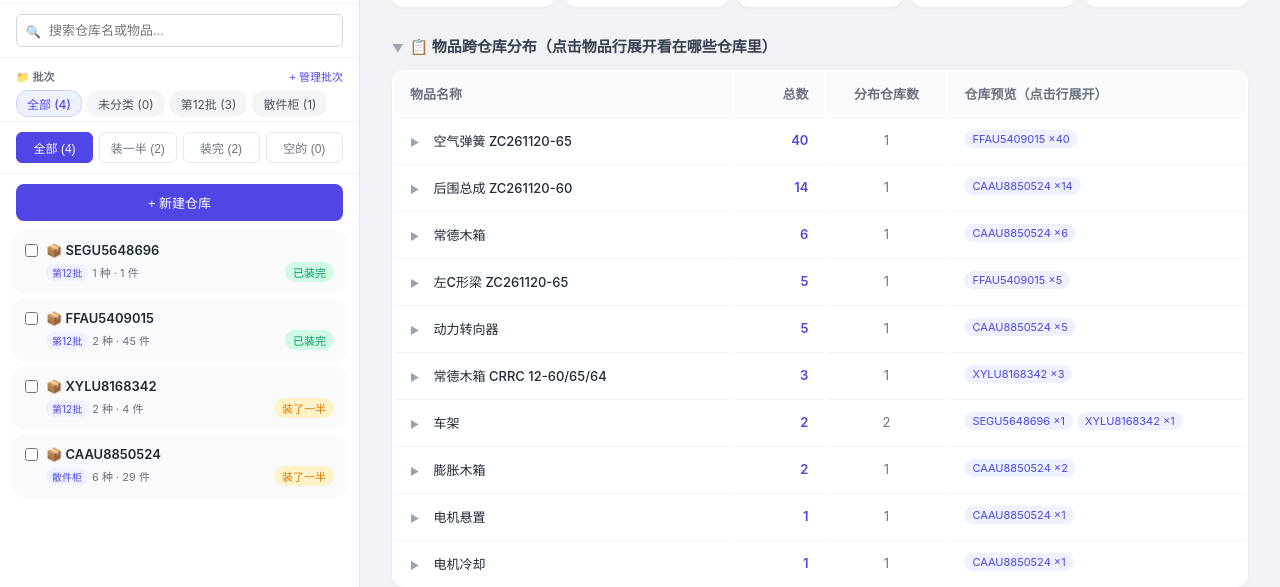
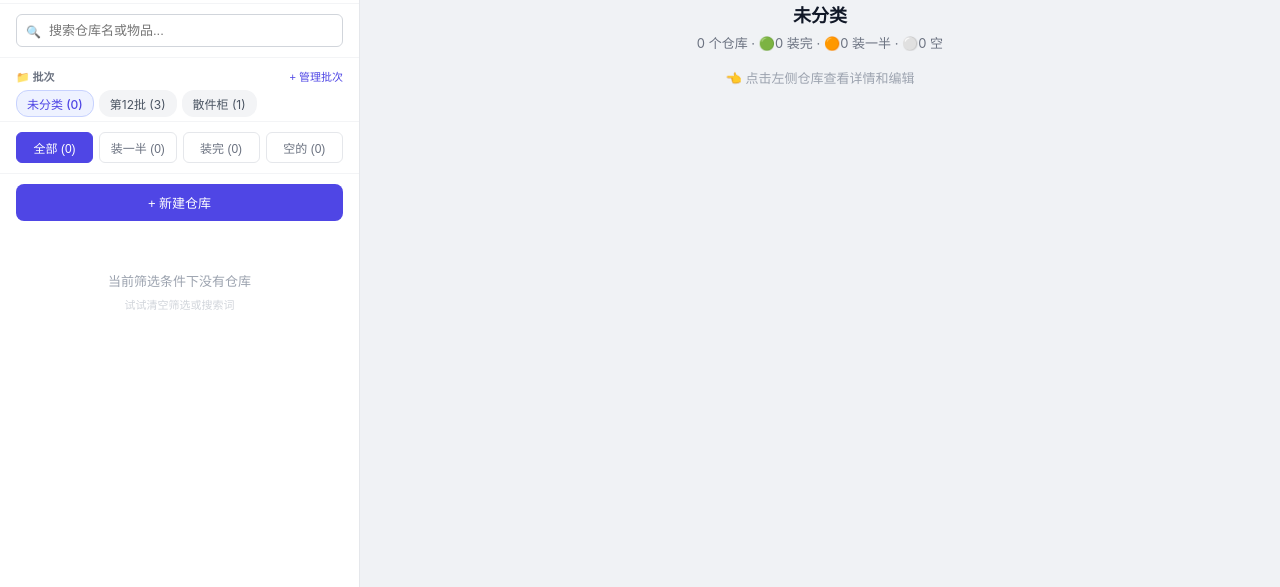
Before and after one commit to mryijia/packing-system, a plain HTML site: page index.html in a window 1280 px wide. Shown: the part 213-800 px from the top of the page. Drawn offline with nearby package versions, Linux system fonts and the light colour scheme.

Commit message:
refactor: 强制必须选批次(默认选第一个),砍掉全局概览,全部导出只跟批次走

```diff
--- a/index.html
+++ b/index.html
@@ -668,7 +668,7 @@ let state = {
   warehouses: [],         // [{id, name, batchId, note, status, items:[{name, qty}]}]
   selectedId: null,
   filter: 'all',          // all | half | done | empty
-  selectedBatch: 'all',   // all | batchId
+  selectedBatch: '',       // '' = 未选（等用户选）| batchId
   searchKw: '',
   selectedWIds: new Set(),
   expandedDist: {},       // {dist-i: true}
@@ -722,6 +722,11 @@ function loadData() {
     }
   }
   ensureDataIntegrity();
+  // 自动选一个批次（优先选有仓库的，没选过就选第一个）
+  if (!state.selectedBatch || state.selectedBatch === '') {
+    const firstWithWh = state.batches.find(b => b.id !== DEFAULT_BATCH.id && state.warehouses.some(w => w.batchId === b.id));
+    state.selectedBatch = firstWithWh ? firstWithWh.id : (state.batches.find(b => b.id !== DEFAULT_BATCH.id)?.id || DEFAULT_BATCH.id);
+  }
   // 写回本地（迁移成功就顺便升版）
   localStorage.setItem(STORAGE_KEY_V2, JSON.stringify({
     batches: state.batches,
@@ -888,7 +893,7 @@ function getFilteredWarehouses() {
   let list = state.warehouses.slice();
 
   // 批次筛选
-  if (state.selectedBatch !== 'all') {
+  if (state.selectedBatch !== '') {
     list = list.filter(w => w.batchId === state.selectedBatch);
   }
   // 状态筛选
@@ -928,7 +933,7 @@ function render() {
 function renderStats() {
   // 统计跟随当前选中的批次（不是全部仓库），但不受状态筛选/搜索词影响
   let pool = state.warehouses;
-  if (state.selectedBatch !== 'all') {
+  if (state.selectedBatch !== '') {
     pool = pool.filter(w => w.batchId === state.selectedBatch);
   }
   const total = pool.length;
@@ -948,15 +953,12 @@ function renderStats() {
 
 function renderBatchChips() {
   const el = document.getElementById('batchChips');
-  const allBadge = state.selectedBatch === 'all' ? 'active' : '';
-  el.innerHTML = `
-    <div class="batch-chip ${allBadge}" onclick="setBatch('all')">全部 (${state.warehouses.length})</div>
-    ${state.batches.map(b => {
-      const cnt = state.warehouses.filter(w => w.batchId === b.id).length;
-      const act = state.selectedBatch === b.id ? 'active' : '';
-      return `<div class="batch-chip ${act}" onclick="setBatch('${b.id}')">${escapeHtml(b.name)} (${cnt})</div>`;
-    }).join('')}
-  `;
+  // 去掉"全部"chip，只显示具体批次，强制必须选一个
+  el.innerHTML = state.batches.map(b => {
+    const cnt = state.warehouses.filter(w => w.batchId === b.id).length;
+    const act = state.selectedBatch === b.id ? 'active' : '';
+    return `<div class="batch-chip ${act}" onclick="setBatch('${b.id}')">${escapeHtml(b.name)} (${cnt})</div>`;
+  }).join('');
 }
 
 function renderStatusFilters() {
@@ -964,7 +966,7 @@ function renderStatusFilters() {
   if (!el) return;
   // 数量统计：跟随当前批次，但不受状态筛选/搜索词影响（不然数字乱跳）
   let pool = state.warehouses;
-  if (state.selectedBatch !== 'all') {
+  if (state.selectedBatch !== '') {
     pool = pool.filter(w => w.batchId === state.selectedBatch);
   }
   let all = pool.length, empty = 0, half = 0, done = 0;
@@ -1052,61 +1054,24 @@ function renderMain() {
   const wh = state.warehouses.find(w => w.id === state.selectedId);
 
   if (!wh) {
-    // ===== 全局一览模式 =====
-    // pool 跟随选中批次（和左侧统计/筛选一致），选"全部"才看所有仓库
+    // ===== 未选仓库：简洁空状态，砍掉全局概览 =====
     let pool = state.warehouses;
-    if (state.selectedBatch !== 'all') {
+    if (state.selectedBatch !== '') {
       pool = pool.filter(w => w.batchId === state.selectedBatch);
     }
-    const totalWh = pool.length;
-    const halfWh = pool.filter(w => getWarehouseStatus(w) === 'half').length;
-    const doneWh = pool.filter(w => getWarehouseStatus(w) === 'done').length;
-    const emptyWh = pool.filter(w => getWarehouseStatus(w) === 'empty').length;
-    const totalItems = pool.reduce((s, w) => s + w.items.reduce((a, i) => a + (i.qty || 0), 0), 0);
-    const typeCount = new Set(pool.flatMap(w => w.items.map(i => i.name))).size;
-    const batchLabel = state.selectedBatch === 'all' ? '全部批次' : getBatchName(state.selectedBatch);
+    const batchLabel = state.selectedBatch === '' ? '全部批次' : getBatchName(state.selectedBatch);
+    const half = pool.filter(w => getWarehouseStatus(w) === 'half').length;
+    const done = pool.filter(w => getWarehouseStatus(w) === 'done').length;
+    const empty = pool.filter(w => getWarehouseStatus(w) === 'empty').length;
 
     main.innerHTML = `
-      <div class="main-header">
-        <div>
-          <h2>📊 ${escapeHtml(batchLabel)} · 概览</h2>
-          <div style="font-size:13px;color:#6b7280;margin-top:4px">
-            点击左侧仓库查看详情 · 再点一次取消选中
-          </div>
+      <div class="empty-state" style="padding:40px 20px">
+        <div class="big-icon">📦</div>
+        <h2 style="font-size:18px;margin-bottom:6px;color:#111827">${escapeHtml(batchLabel)}</h2>
+        <div style="color:#6b7280;font-size:13px;margin-bottom:16px">
+          ${pool.length} 个仓库 · 🟢${done} 装完 · 🟠${half} 装一半 · ⚪${empty} 空
         </div>
-      </div>
-
-      <div style="display:grid;grid-template-columns:repeat(5,1fr);gap:10px;margin-bottom:20px">
-        <div style="background:white;border-radius:10px;padding:12px;text-align:center;box-shadow:0 1px 3px rgba(0,0,0,0.05)">
-          <div style="font-size:22px;font-weight:700;color:#4f46e5">${totalWh}</div>
-          <div style="font-size:11px;color:#6b7280;margin-top:2px">仓库总数</div>
-        </div>
-        <div style="background:white;border-radius:10px;padding:12px;text-align:center;box-shadow:0 1px 3px rgba(0,0,0,0.05)">
-          <div style="font-size:22px;font-weight:700;color:#059669">${doneWh}</div>
-          <div style="font-size:11px;color:#6b7280;margin-top:2px">已装完</div>
-        </div>
-        <div style="background:white;border-radius:10px;padding:12px;text-align:center;box-shadow:0 1px 3px rgba(0,0,0,0.05)">
-          <div style="font-size:22px;font-weight:700;color:#d97706">${halfWh}</div>
-          <div style="font-size:11px;color:#6b7280;margin-top:2px">装了一半</div>
-        </div>
-        <div style="background:white;border-radius:10px;padding:12px;text-align:center;box-shadow:0 1px 3px rgba(0,0,0,0.05)">
-          <div style="font-size:22px;font-weight:700;color:#9ca3af">${emptyWh}</div>
-          <div style="font-size:11px;color:#6b7280;margin-top:2px">空仓库</div>
-        </div>
-        <div style="background:white;border-radius:10px;padding:12px;text-align:center;box-shadow:0 1px 3px rgba(0,0,0,0.05)">
-          <div style="font-size:22px;font-weight:700;color:#4f46e5">${totalItems}</div>
-          <div style="font-size:11px;color:#6b7280;margin-top:2px">总件数 · ${typeCount} 种</div>
-        </div>
-      </div>
-
-      <div class="global-summary">
-        <h3 class="collapsible" onclick="toggleSection('dist')">
-          <span class="chevron">${state.collapsed.dist ? '▶' : '▼'}</span>
-          📋 物品跨仓库分布（点击物品行展开看在哪些仓库里）
-        </h3>
-        <div class="${state.collapsed.dist ? 'collapsed-body' : ''}">
-          ${renderItemDistribution(pool)}
-        </div>
+        <p style="color:#9ca3af;font-size:13px">👈 点击左侧仓库查看详情和编辑</p>
       </div>
     `;
     return;
@@ -1436,7 +1401,7 @@ function openWarehouseModal(id) {
     title.textContent = '新建仓库';
     nameInput.value = '';
     noteInput.value = '';
-    batchSel.value = state.selectedBatch !== 'all' ? state.selectedBatch : DEFAULT_BATCH.id;
+    batchSel.value = state.selectedBatch !== '' ? state.selectedBatch : DEFAULT_BATCH.id;
   }
   modal.classList.add('show');
   setTimeout(() => nameInput.focus(), 100);
@@ -1629,8 +1594,8 @@ function exportCSV() {
   // pool 跟随当前选中批次（选"全部"才看所有）
   let pool = state.warehouses;
   let visibleBatches = state.batches;
-  let batchLabel = '全部批次';
-  if (state.selectedBatch !== 'all') {
+  let batchLabel = state.selectedBatch ? getBatchName(state.selectedBatch) : '全部批次';
+  if (state.selectedBatch !== '') {
     pool = pool.filter(w => w.batchId === state.selectedBatch);
     visibleBatches = state.batches.filter(b => b.id === state.selectedBatch);
     batchLabel = getBatchName(state.selectedBatch);
@@ -1723,8 +1688,8 @@ async function exportPNG() {
   // pool 跟随当前选中批次
   let pool = state.warehouses;
   let visibleBatches = state.batches;
-  let batchLabel = '全部批次';
-  if (state.selectedBatch !== 'all') {
+  let batchLabel = state.selectedBatch ? getBatchName(state.selectedBatch) : '全部批次';
+  if (state.selectedBatch !== '') {
     pool = pool.filter(w => w.batchId === state.selectedBatch);
     visibleBatches = state.batches.filter(b => b.id === state.selectedBatch);
     batchLabel = getBatchName(state.selectedBatch);
@@ -1882,8 +1847,8 @@ function exportVisualReport() {
   // pool 跟随当前选中批次
   let pool = state.warehouses;
   let visibleBatches = state.batches;
-  let batchLabel = '全部批次';
-  if (state.selectedBatch !== 'all') {
+  let batchLabel = state.selectedBatch ? getBatchName(state.selectedBatch) : '全部批次';
+  if (state.selectedBatch !== '') {
     pool = pool.filter(w => w.batchId === state.selectedBatch);
     visibleBatches = state.batches.filter(b => b.id === state.selectedBatch);
     batchLabel = getBatchName(state.selectedBatch);
@@ -2015,8 +1980,8 @@ function exportData() {
   // JSON 导出也跟随当前选中批次
   let pool = state.warehouses;
   let visibleBatches = state.batches;
-  let batchLabel = '全部批次';
-  if (state.selectedBatch !== 'all') {
+  let batchLabel = state.selectedBatch ? getBatchName(state.selectedBatch) : '全部批次';
+  if (state.selectedBatch !== '') {
     pool = pool.filter(w => w.batchId === state.selectedBatch);
     visibleBatches = state.batches.filter(b => b.id === state.selectedBatch);
     batchLabel = getBatchName(state.selectedBatch);
```
Also changed, not shown: 装柜管理系统.html (+36 -71 lines).
